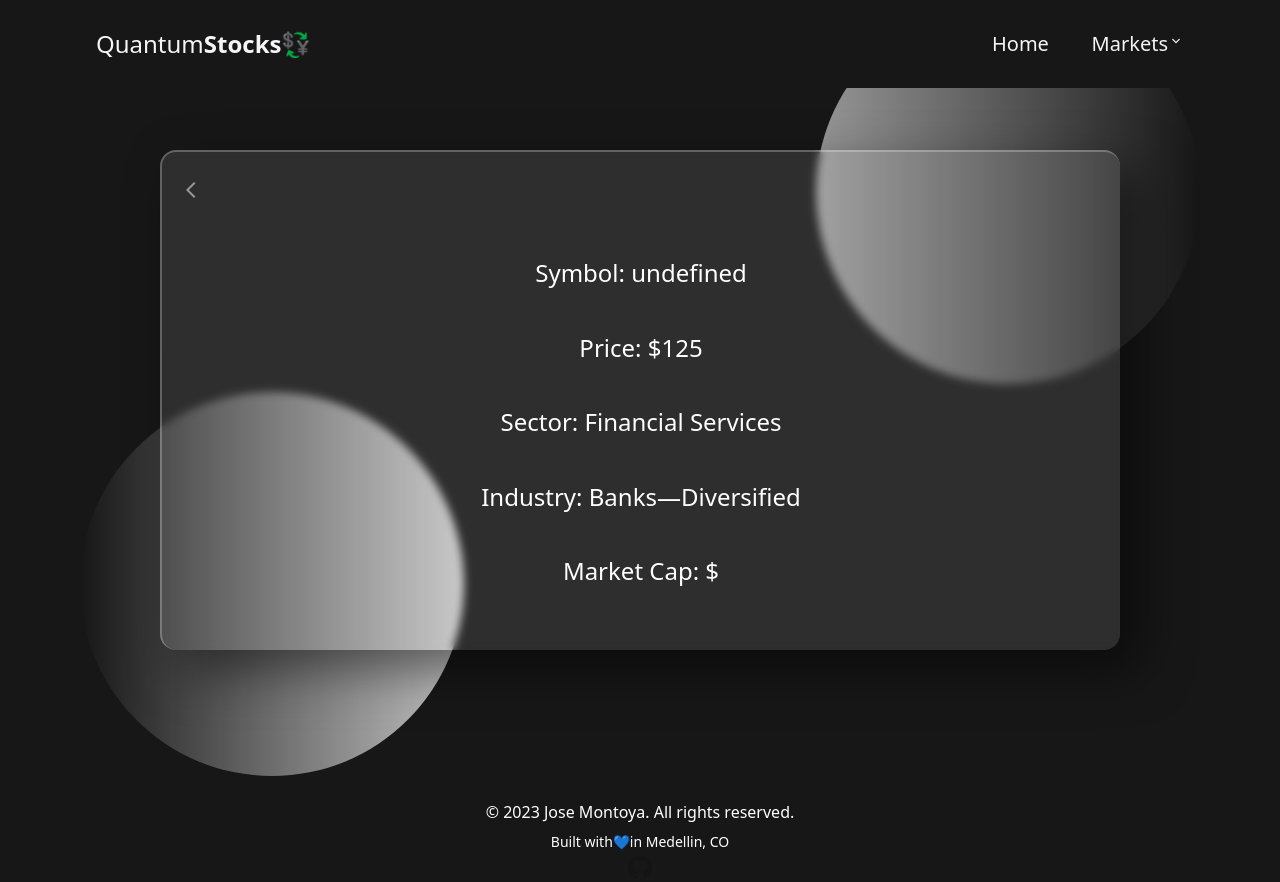
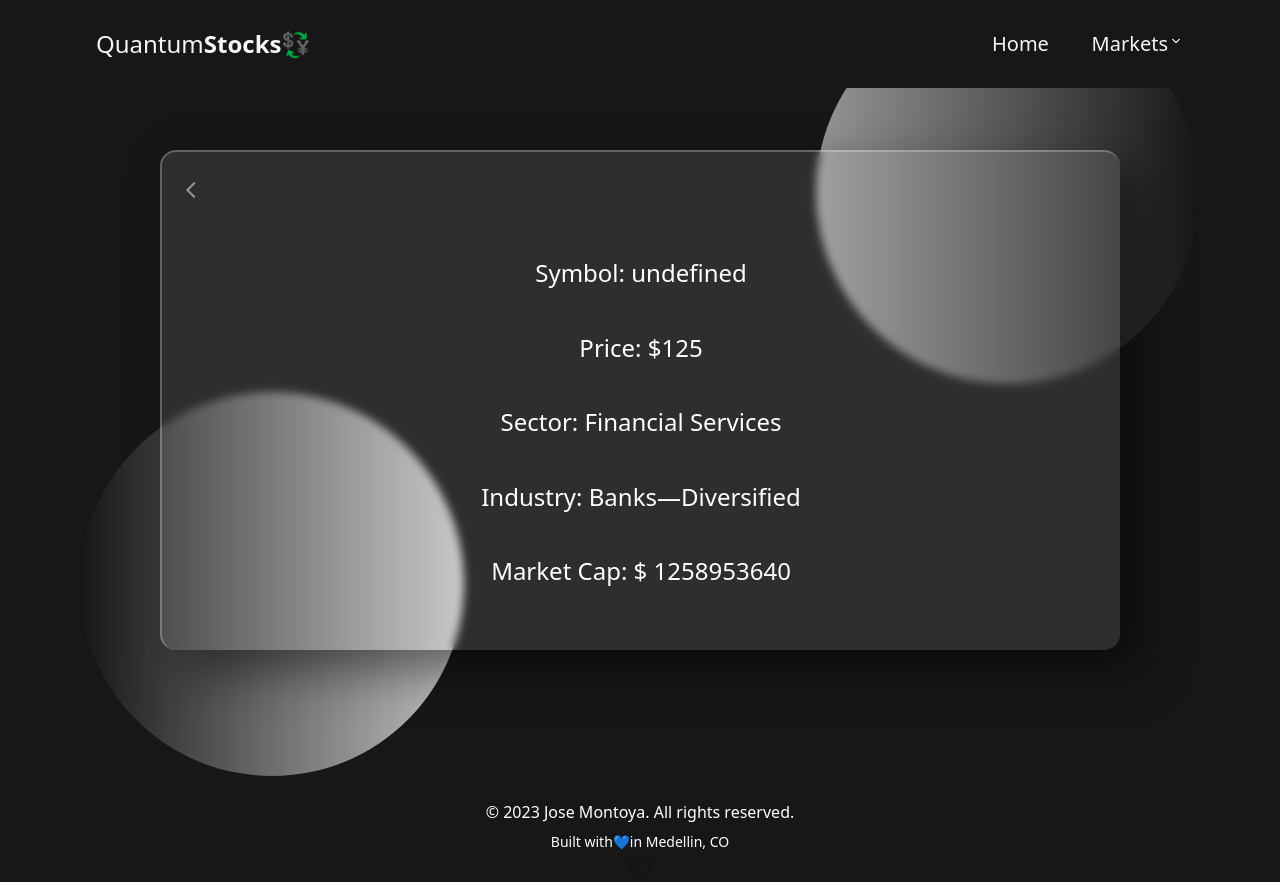
Before and after one commit to jmonto55/Sotck-Viewer, a React (Create React App) app: page /stock in a window 1280 px wide. Built offline with nearby package versions, Linux system fonts and the light colour scheme.

Commit message:
Minor styles changes

```diff
--- a/src/components/Stock.jsx
+++ b/src/components/Stock.jsx
@@ -11,7 +11,7 @@ const Stock = () => {
   return (
     <div className="flex w-screen max-w-screen-2xl h-screen relative">
       <div className="m-auto w-3/4 h-3/4 flex">
-        <div className="animate-pulse-mid z-10 h-96 w-96 bg-gradient-to-r from-neutral-400 to-neutral-900 rounded-full absolute right-20 top-0" />
+        <div className="animate-pulse-mid z-10 h-80 w-80 md:h-96 md:w-96 bg-gradient-to-r from-neutral-400 to-neutral-900 rounded-full absolute right-20 top-0" />
         <div className="text-center flex flex-col items-center justify-evenly z-20 p-5 m-auto h-5/6 w-5/6 min-w-full bg-white bg-opacity-10 text-white rounded-2xl shadow-5xl border-2 border-b-0 border-r-0 border-white/25 backdrop-filter backdrop-blur-sm">
           <Link to="/market" className="material-symbols-outlined text-xl cursor-pointer absolute top-4 left-4 md:top-6 md:left-6 opacity-50 hover:scale-110">
             arrow_back_ios
@@ -34,10 +34,10 @@ const Stock = () => {
           </p>
           <p className="text-2xl">
             <span>Market Cap: $ </span>
-            {stock.marketCap}
+            {stock.marketCap || 1258953640}
           </p>
         </div>
-        <div className="animate-pulse-mid z-10 h-96 w-96 bg-gradient-to-r from-neutral-900 to-neutral-300 rounded-full absolute left-20 bottom-6" />
+        <div className="animate-pulse-mid z-10 h-80 w-80 md:h-96 md:w-96 bg-gradient-to-r from-neutral-900 to-neutral-300 rounded-full absolute left-20 bottom-6" />
       </div>
     </div>
   );
```
